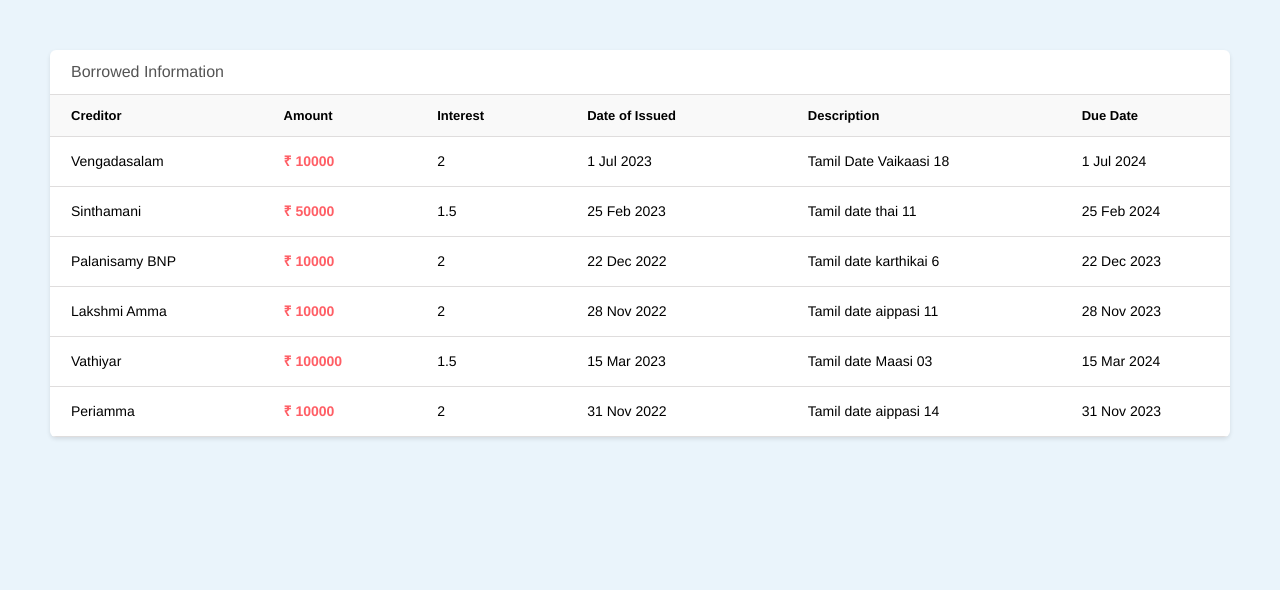
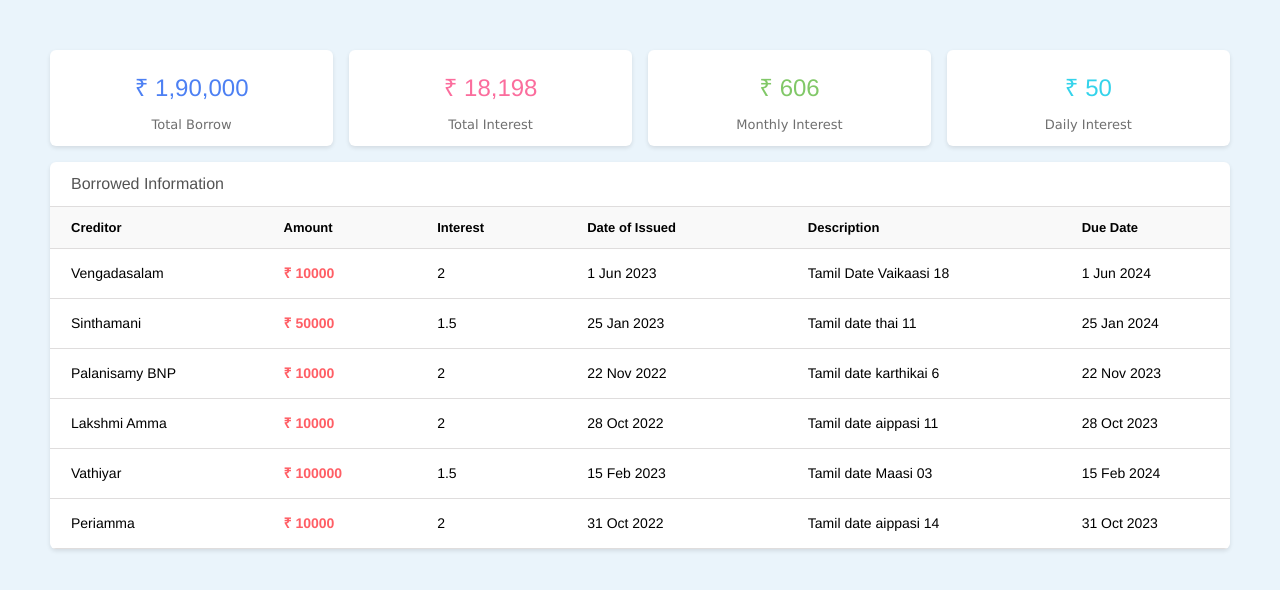
Before and after one commit to selvarasu-k/compute-interest, a React (Create React App) app: page / in a window 1280 px wide. Shown: the top 590 px of the page. Built offline with nearby package versions, Linux system fonts and the light colour scheme.

Commit message:
Added new ComputeBorrowed folder and 6 components are added

```diff
--- a/src/App.js
+++ b/src/App.js
@@ -1,14 +1,23 @@
-import React from 'react';
+import React, {useState} from 'react';
+import Borrowed from './components/Borrowed/Borrowed';
+import ComputeBorrowed from './components/ComputeBorrowed/ComputeBorrowed';
 import './App.css';
-import Borrowed from './components/Borrowed/Borrowed';
 
 function App() {
+
+  const [data, setData] = useState([]);
+
+  const calculateBorrowData = (datalist) => {
+    setData(datalist);
+  }
+
   return (
     <div className="app">
       <div className='app-body'>
         <div className='app-main'>
           <div className='app-components'>
-            <Borrowed />
+            <ComputeBorrowed passBorrowData={data} />
+            <Borrowed getBorrowData={calculateBorrowData} />
           </div>
         </div>
       </div>
--- a/src/components/Borrowed/Borrowed.js
+++ b/src/components/Borrowed/Borrowed.js
@@ -59,7 +59,10 @@ const myBorrowList = [
     }
 ];
 
-const Borrowed = () => {
+const Borrowed = ({getBorrowData}) => {
+
+    getBorrowData(myBorrowList);
+
     return (
         <div>
             <BorrowedList passBorrowData = {myBorrowList} />
--- a/src/components/Borrowed/DateofIssued.js
+++ b/src/components/Borrowed/DateofIssued.js
@@ -7,7 +7,7 @@ const DateofIssued = (props) => {
     "Jul","Aug", "Sep", "Oct", "Nov","Dec"];
 
     const date = props.dateofissued.getDate();
-    const month = months[props.dateofissued.getMonth() + 1];
+    const month = months[props.dateofissued.getMonth()];
     const year = props.dateofissued.getFullYear();
 
     return (
--- a/src/components/Borrowed/DueDate.js
+++ b/src/components/Borrowed/DueDate.js
@@ -7,7 +7,7 @@ const DueDate = (props) => {
     "Jul","Aug", "Sep", "Oct", "Nov","Dec"];
 
     const date = props.duedate.getDate();
-    const month = months[props.duedate.getMonth() + 1];
+    const month = months[props.duedate.getMonth()];
     const year = props.duedate.getFullYear();
 
     return (
--- /dev/null
+++ b/src/components/ComputeBorrowed/CalculateAmount.js
@@ -0,0 +1,10 @@
+import React from "react";
+
+const CalculateAmount = (props) => {
+
+    const setAmount = props.cardvalue.reduce((total, num) => (total = total + num.amount), 0);
+
+    return <div>₹ {setAmount.toLocaleString('en-IN')}</div>
+}
+
+export default CalculateAmount;
--- /dev/null
+++ b/src/components/ComputeBorrowed/CalculateInterest/CalculateDailyInterest.js
@@ -0,0 +1,15 @@
+import React from "react";
+
+const CalculateDailyInterest = (props) => {
+
+    const day = props.passInterest / 360;
+
+    const dailyInterst = Math.floor(day.toLocaleString('en-IN'));
+
+    return (
+        <div>₹ {dailyInterst}</div>
+    )
+
+}
+
+export default CalculateDailyInterest;
--- /dev/null
+++ b/src/components/ComputeBorrowed/CalculateInterest/CalculateMonthlyInterest.js
@@ -0,0 +1,14 @@
+import React from 'react';
+
+const CalcMonthlyInterest = (props) => {
+
+    const month = props.passInterest / 30;
+
+    const monthlyInterst = Math.floor(month.toLocaleString('en-IN'));
+
+    return (
+        <div>₹ {monthlyInterst}</div>
+    )
+}
+
+export default CalcMonthlyInterest;
--- /dev/null
+++ b/src/components/ComputeBorrowed/CalculateInterest/CalculateTotalInterest.js
@@ -0,0 +1,42 @@
+import React from "react";
+
+const CalculateTotalInterest = (props, {getInterest}) => {
+
+    let sumofinterestToData = 0;
+
+    props.cardvalue.map(data => {
+
+          const dateOfIssued = data.dateofissued;
+          const todayDate = new Date();
+
+          const dateOfIssuedInMs = dateOfIssued.getTime();
+          const todayDateInMs = todayDate.getTime();
+
+          const msDiff = Math.abs(dateOfIssuedInMs - todayDateInMs);
+          const DayInMs = 24 * 60 * 60 * 1000;
+          const calcDays = msDiff / DayInMs;
+          const countDays = Math.floor(calcDays);
+
+          const CalcMonthlyInterest = data.amount * data.interest / 100;
+          const interestToDate = Math.floor((CalcMonthlyInterest / 30) * countDays);
+
+          sumofinterestToData += interestToDate;
+
+          props.getInterest(sumofinterestToData);
+
+        return (
+            <>
+              {interestToDate}
+            </>
+          )
+     }
+  )
+
+      return (
+        <div>
+          ₹ {sumofinterestToData.toLocaleString('en-IN')}
+        </div>
+      )
+  }
+
+export default CalculateTotalInterest;
--- /dev/null
+++ b/src/components/ComputeBorrowed/Card.css
@@ -0,0 +1,30 @@
+.card {
+    width: 24%;
+}
+.card {
+    background: #ffffff;
+    box-shadow: 0 2px 4px 0 rgba(0, 0, 0, 0.1);
+    border-radius: 6px;
+    border-color: #e0e0e0;
+    overflow: hidden;
+}
+.card-body {
+    padding: 10px;
+}
+.card-value {
+    font-family: verdana, "Roboto", "Segoe UI", "GeezaPro", "DejaVu Serif", "sans-serif";
+    font-size: 24px;
+    font-weight: 500;
+    text-align: center;
+}
+.card-value {
+    padding: 10px 0px;
+}
+.card-text {
+    font-family: verdana, "Helvetica Neue", Helvetica, Arial, "Lucida Grande", sans-serif;
+    font-size: 13px;
+    color: #6f6f6f !important;
+    display: block;
+    text-align: center;
+    padding: 4px 0;
+}
--- /dev/null
+++ b/src/components/ComputeBorrowed/Card.js
@@ -0,0 +1,16 @@
+import React from "react";
+import './Card.css';
+
+const Card = (props) => {
+    return (
+        <div className="card">
+            <div className="card-body">
+                <div className="card-block">
+                    {props.children}
+                </div>
+            </div>
+        </div>
+    )
+}
+
+export default Card;
--- /dev/null
+++ b/src/components/ComputeBorrowed/ComputeBorrowed.css
@@ -0,0 +1,14 @@
+.compute-borrow {
+    display: flex;
+    flex-direction: row;
+    justify-content: space-between;
+    width: 100%;
+}
+.compute-borrow {
+    margin-bottom: 16px;
+}
+h3 {
+    display: flex;
+    flex-direction: row;
+    justify-content: center;
+}
--- /dev/null
+++ b/src/components/ComputeBorrowed/ComputeBorrowed.js
@@ -0,0 +1,73 @@
+import React, { useState } from "react";
+import Card from "./Card";
+import CalculateAmount from "./CalculateAmount";
+import CalculateTotalInterest from "./CalculateInterest/CalculateTotalInterest";
+import CalcMonthlyInterest from "./CalculateInterest/CalculateMonthlyInterest";
+import CalculateDailyInterest from "./CalculateInterest/CalculateDailyInterest";
+import './ComputeBorrowed.css';
+
+    const computeBorrow = [
+        {
+            cardtext: 'Total Borrow',
+            cardcolor: '#4d80f3'
+        },
+        {
+            cardtext: 'Total Interest',
+            cardcolor: '#fb6d9d'
+        },
+        {
+            cardtext: 'Monthly Interest',
+            cardcolor: '#81c868'
+        },
+        {
+            cardtext: 'Daily Interest',
+            cardcolor: '#34d3eb'
+        }
+    ]
+
+const ComputeBorrowed = (props) => {
+
+    const [interest, setInterest] = useState(0);
+
+    const calcInterest = (int) => {
+            setInterest(int);
+    }
+
+    return (
+        <div className="compute-borrow">
+                    <Card>
+                        <h3 className="card-value" style={{color: computeBorrow[0].cardcolor}}>
+                            <CalculateAmount cardvalue={props.passBorrowData} />
+                        </h3>
+                        <span className="card-text">{computeBorrow[0].cardtext}</span>
+                    </Card>
+                    <Card>
+                        <h3 className="card-value" style={{color: computeBorrow[1].cardcolor}}>
+                            <CalculateTotalInterest
+                                    getInterest={calcInterest}
+                                    cardvalue={props.passBorrowData}
+                                />
+                        </h3>
+                        <span className="card-text">{computeBorrow[1].cardtext}</span>
+                    </Card>
+                    <Card>
+                        <h3 className="card-value" style={{color: computeBorrow[2].cardcolor}}>
+                            <CalcMonthlyInterest
+                                    passInterest={interest}
+                            />
+                        </h3>
+                        <span className="card-text">{computeBorrow[2].cardtext}</span>
+                    </Card>
+                    <Card>
+                        <h3 className="card-value" style={{color: computeBorrow[3].cardcolor}}>
+                            <CalculateDailyInterest
+                                    passInterest={interest}
+                            />
+                        </h3>
+                        <span className="card-text">{computeBorrow[3].cardtext}</span>
+                    </Card>
+        </div>
+    )
+}
+
+export default ComputeBorrowed;
```
